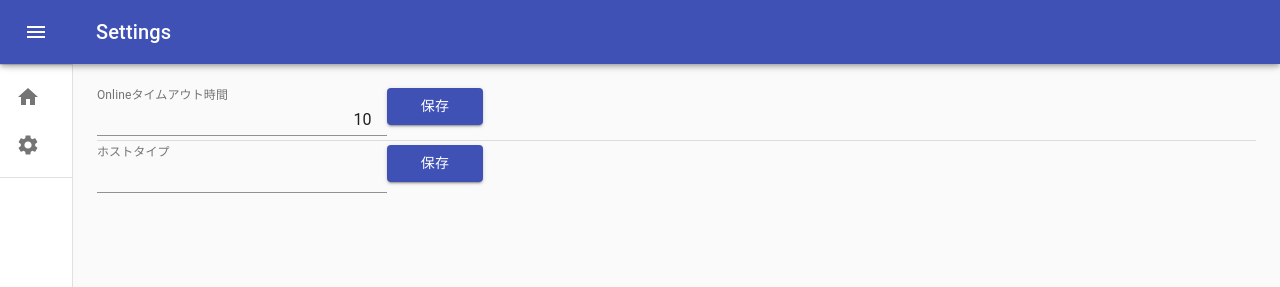
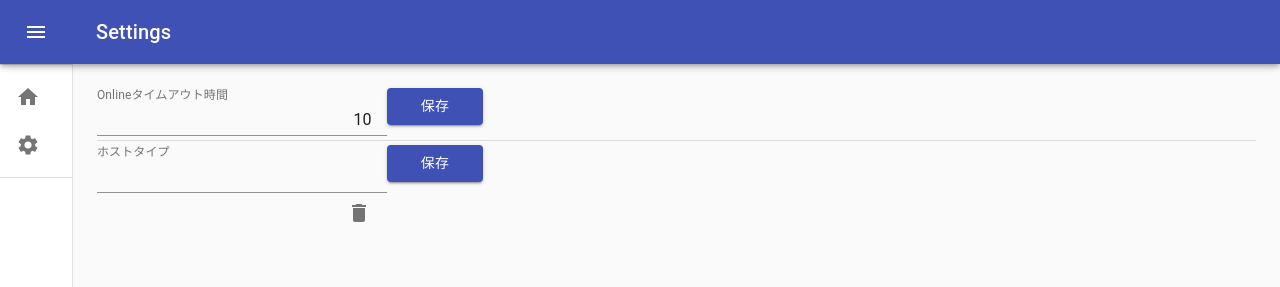
Before and after one commit to kadoshita/ghost, a React (Create React App) app in the folder frontend/: page /setting in a window 1280 px wide. Shown: the top 287 px of the page. Built offline with nearby package versions, Linux system fonts and the light colour scheme; no server answers.

Commit message:
add hosttype delete

```diff
--- a/frontend/src/components/pages/Setting.tsx
+++ b/frontend/src/components/pages/Setting.tsx
@@ -1,6 +1,7 @@
 import React, { useEffect, useState } from 'react';
 import MainTemplate from '../templates/Main';
-import { TextField, FormControl, List, ListItem, ListItemText, Divider, makeStyles, Button, Grid } from '@material-ui/core';
+import { TextField, FormControl, List, ListItem, ListItemText, Divider, makeStyles, Button, Grid, ListItemSecondaryAction, IconButton } from '@material-ui/core';
+import { Delete } from '@material-ui/icons';
 import { HostType } from '../../types/HostInfo';
 
 const useStyles = makeStyles({
@@ -57,6 +58,13 @@ const Setting: React.FC = () => {
         });
         getTimeoutSetting();
     };
+    const handleClickHostTypeDelete = async (id: number) => {
+        const API_ENDPOINT = process.env.REACT_APP_API_ENDPOINT || '/api';
+        await fetch(`${API_ENDPOINT}/setting/hosttype/${id}`, {
+            method: 'DELETE'
+        });
+        getHostTypeList();
+    };
 
     return (
         <MainTemplate title='Settings'>
@@ -108,13 +116,22 @@ const Setting: React.FC = () => {
                         <Button color='primary' fullWidth variant='contained' onClick={handleClickHostTypeSave}>保存</Button>
                     </Grid>
                 </Grid>
+                <Grid container>
+                    <Grid item xs={3}>
                         <List component='nav' aria-label='host type list'>
                             {typeList.map((t, i) => (
                                 <ListItem key={i}>
                                     <ListItemText primary={t.hosttype}></ListItemText>
+                                    <ListItemSecondaryAction>
+                                        <IconButton edge='end' aria-label='delete' onClick={e => handleClickHostTypeDelete(t.ID)}>
+                                            <Delete></Delete>
+                                        </IconButton>
+                                    </ListItemSecondaryAction>
                                 </ListItem>
                             ))}
                         </List>
+                    </Grid>
+                </Grid>
             </form>
         </MainTemplate>
     );
```
Lines whose indentation alone changed are shown as unchanged.
